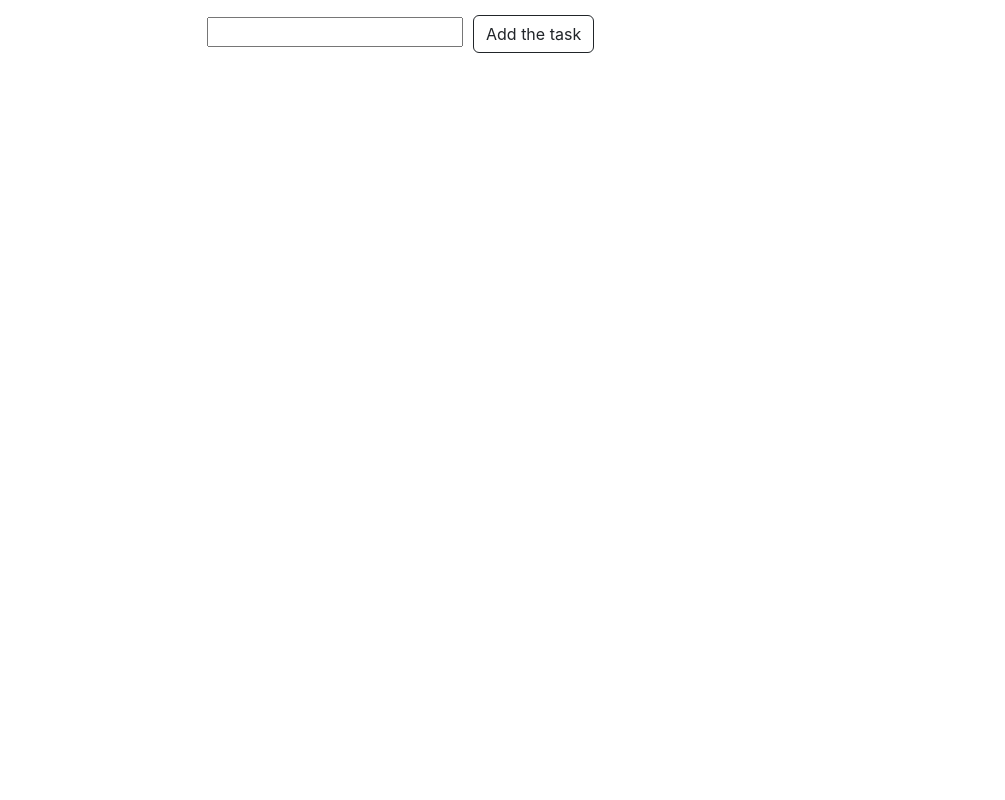
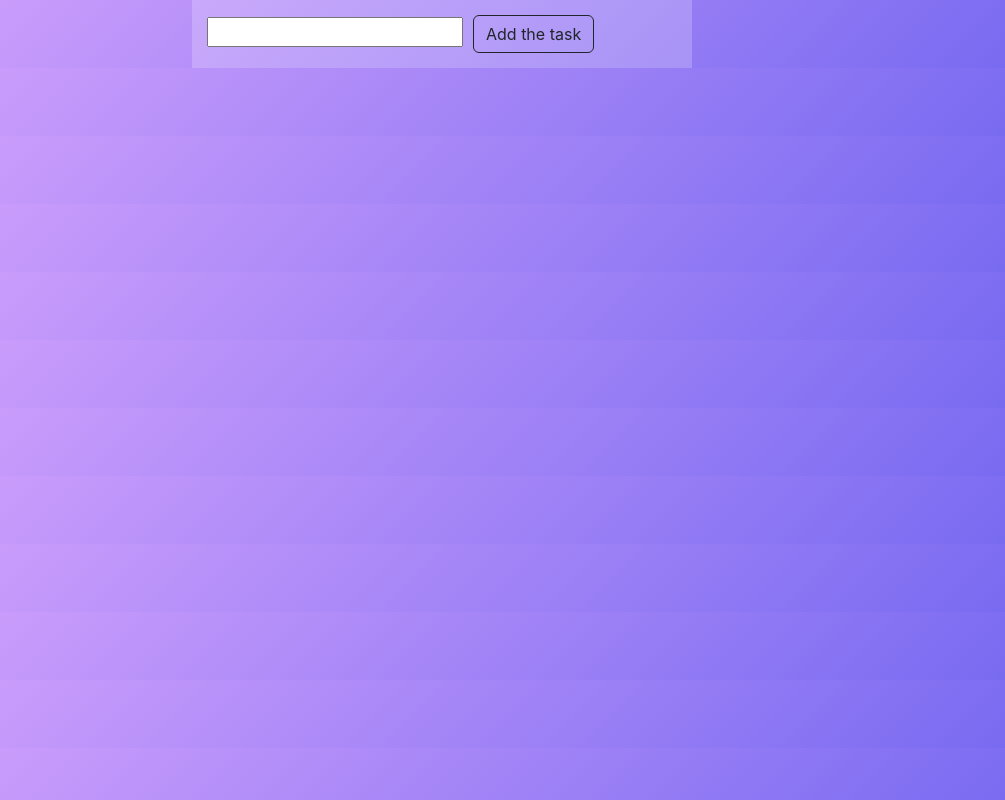
Before and after one commit to aHereHere/to-do-list, a React (Create React App) app: page / in a window 1280 px wide. Shown: the whole page, without its empty margins (198-1203 px from the left). Built offline with nearby package versions, Linux system fonts and the light colour scheme.

Commit message:
styled colors

```diff
--- a/src/index.css
+++ b/src/index.css
@@ -5,6 +5,7 @@ body {
     sans-serif;
   -webkit-font-smoothing: antialiased;
   -moz-osx-font-smoothing: grayscale;
+  background-image: linear-gradient( 135deg, #CE9FFC 10%, #7367F0 100%);
 }
 
 code {
@@ -17,6 +18,9 @@ code {
     max-width: 500px;
     padding: 15px;
     margin: auto auto;
+    background-color: rgba(255,255,255,0.2) ;
+
+
 }
 .add
 {
```
